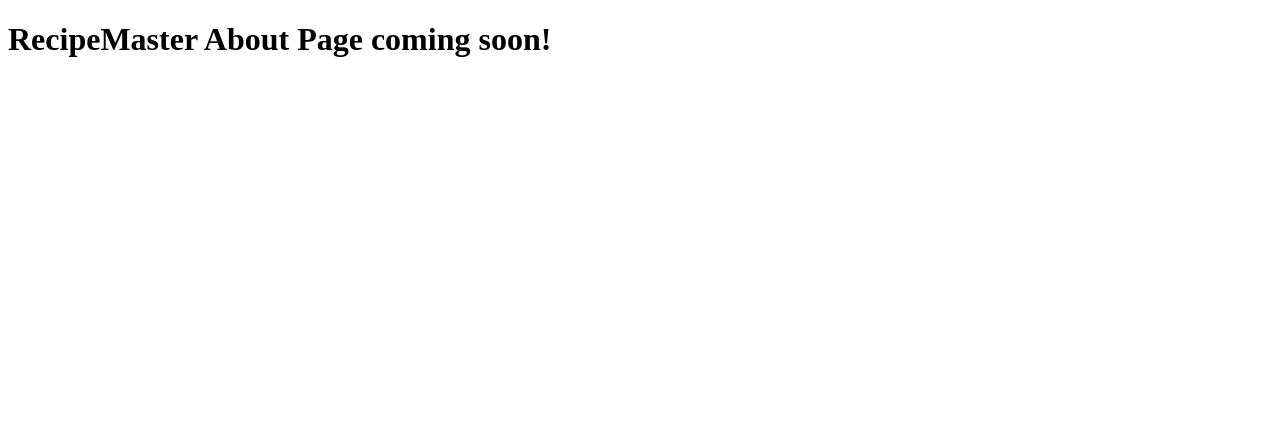
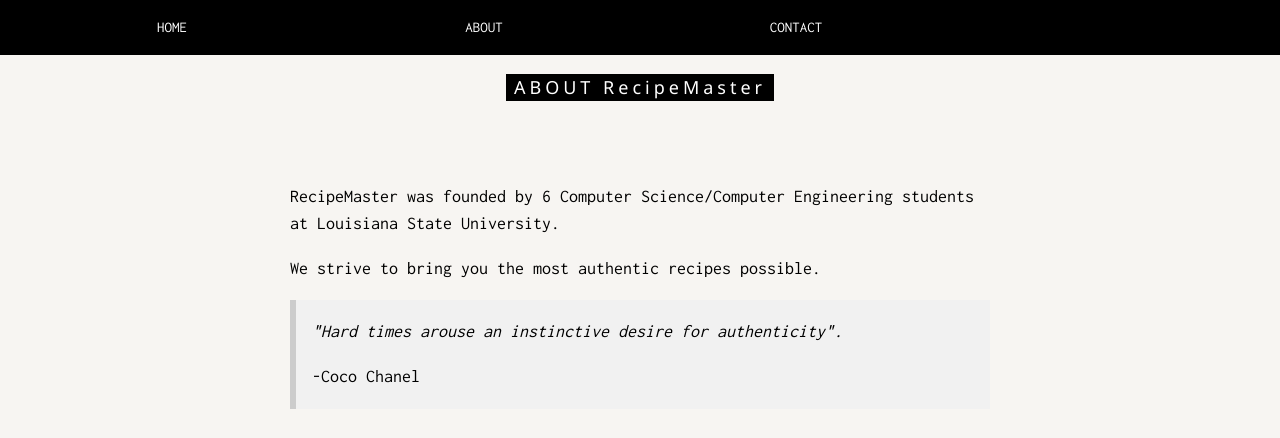
Before and after one commit to htatum2/RecipeMaster, a Django app: page /about/ in a window 1280 px wide. Shown: the top 438 px of the page. Before the commit the page ends 57 px from the top, so only its background shows below. Run offline with Django 3.2, Linux system fonts and the light colour scheme.

Commit message:
About Page

```diff
--- a/recipe_master/master_app/templates/master_app/about.html
+++ b/recipe_master/master_app/templates/master_app/about.html
@@ -2,11 +2,86 @@
 <html>
 
 <head>
-    <title></title>
-</head>
+    <title>ABOUT RecipeMaster</title>
 
+<meta charset="UTF-8">
+<meta name="viewport" content="width=device-width, initial-scale=1">
+<link rel="stylesheet" href="https://www.w3schools.com/w3css/4/w3.css">
+<link rel="stylesheet" href="https://fonts.googleapis.com/css?family=Inconsolata">
+<style>
+body, html
+{
+  height: 100%;
+  font-family: "Inconsolata", sans-serif;
+}
+
+.bgimg {
+  background-position: center;
+  background-size: cover;
+  min-height: 75%;
+}
+
+.menu {
+  display: none;
+}
+</style>
 <body>
-    <h1>RecipeMaster About Page coming soon!</h1>
+
+<!-- Links (sit on top) -->
+<div class="w3-top">
+  <div class="w3-row w3-padding w3-black">
+    <div class="w3-col s3">
+      <a href="#" class="w3-button w3-block w3-black">HOME</a>
+    </div>
+    <div class="w3-col s3">
+      <a href="#about" class="w3-button w3-block w3-black">ABOUT</a>
+    </div>
+    <div class="w3-col s3">
+      <a href="#where" class="w3-button w3-block w3-black">CONTACT</a>
+    </div>
+  </div>
+</div>
+
+
+<!-- Add a background color and large text to the whole page -->
+<div class="w3-sand w3-grayscale w3-large">
+
+<!-- About Container -->
+<div class="w3-container" id="about">
+  <div class="w3-content" style="max-width:700px">
+    <h5 class="w3-center w3-padding-64"><span class="w3-tag w3-wide">ABOUT RecipeMaster</span></h5>
+    <p>RecipeMaster was founded by 6 Computer Science/Computer Engineering students at Louisiana State University. </p>
+    <p>We strive to bring you the most authentic recipes possible. </p>
+    <div class="w3-panel w3-leftbar w3-light-grey">
+      <p><i>"Hard times arouse an instinctive desire for authenticity".</i></p>
+      <p>-Coco Chanel</p>
+    </div>
+    <img src="C:\Users\HaleyTatum\Documents\GitHub\RecipeMaster\recipe_master\master_app\templates\master_app\images\pie.jpg" style="width:100%;max-width:1000px" class="w3-margin-top">
+  </div>
+</div>
+
+
+
+<!-- Contact/Area Container -->
+<div class="w3-container" id="where" style="padding-bottom:32px;">
+  <div class="w3-content" style="max-width:700px">
+    <h5 class="w3-center w3-padding-48"><span class="w3-tag w3-wide">CONTACT US</span></h5>
+    <p><span class="w3-tag">FYI!</span> We gladly take any comments, recommendations, or requests for any content of our website.</p>
+    <p><strong>Contact</strong> us for a quick response, or just send us a message:</p>
+    <form action="/action_page.php" target="_blank">
+      <p><input class="w3-input w3-padding-16 w3-border" type="text" placeholder="Name" required name="Name"></p>
+      <p><input class="w3-input w3-padding-16 w3-border" type="number" placeholder="Contact Info" required name="Contact"></p>
+      <p><input class="w3-input w3-padding-16 w3-border" type="text" placeholder="Subject" required name="Subject"></p>
+      <p><input class="w3-input w3-padding-16 w3-border" type="text" placeholder="Message \ Special requirements" required name="Message"></p>
+      <p><button class="w3-button w3-black" type="submit">SEND MESSAGE</button></p>
+    </form>
+  </div>
+</div>
+</div>
+
+<footer class="w3-center w3-light-grey w3-padding-48 w3-large">
+  <p>Placeholder for future footer
+</footer>
+
 </body>
-
 </html>
```
Also changed, not shown: recipe_master/master_app/templates/master_app/images/pie.jpg (added), recipe_master/master_app/templates/master_app/images/tomatoes.jpg (added).
